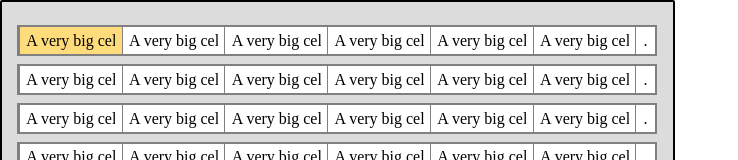
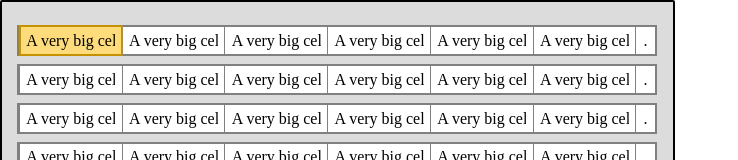
Before and after one commit to Dodilei/faz_program, a React (Create React App) app in the folder app_files/: page / in a window 1280 px wide. In both pictures the pointer is over the element 70 px from the left and 40 px from the top of the page. Shown: the top 160 px of the page, without its empty margins (0-738 px from the left). Built offline with nearby package versions, Linux system fonts and the light colour scheme.

Commit message:
Style border of selected cells

```diff
--- a/app_files/src/stylesheets/_colors.scss
+++ b/app_files/src/stylesheets/_colors.scss
@@ -10,3 +10,4 @@ $table-border: black;
 $hovercell-border: $highlight;
 
 $cell-select-bg: rgb(255, 220, 123);
+$cell-select-border: $highlight;
--- a/app_files/src/stylesheets/comps/Table.scss
+++ b/app_files/src/stylesheets/comps/Table.scss
@@ -60,6 +60,18 @@
     overflow: hidden;
 }
 
+.datatb-cell:hover::after {
+    box-sizing: border-box;
+    content: '';
+    position: absolute;
+    border: 2px solid colors.$cell-select-border;
+    border-radius: 1px;
+    width: calc(100% + 2px);
+    height: calc(100% + 4px);
+    top: -2px;
+    left: -1px;
+}
+
 .datatb-hovercell {
 
     border: 2px solid colors.$hovercell-border;
```
